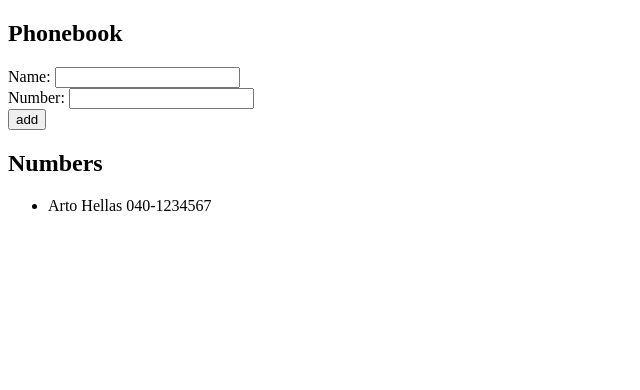
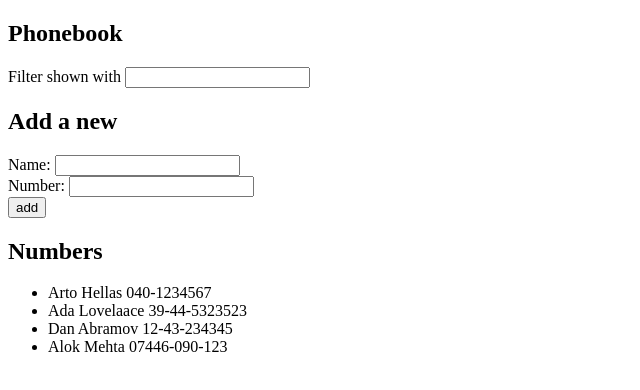
Before and after one commit to mehtaAlok/fullstackopen, a React (Create React App) app in the folder part2/phonebook/: page / in a window 1280 px wide. Shown: the top 390 px of the page, without its empty margins (0-640 px from the left). Built offline with nearby package versions, Linux system fonts and the light colour scheme.

Commit message:
Completed courseinfo 2.9

```diff
--- a/part2/phonebook/src/App.js
+++ b/part2/phonebook/src/App.js
@@ -1,27 +1,38 @@
 import { useState } from "react"
 
-const Person = (person) => {
-  return (
-    <li>
-      {person.person.name} {person.person.phone}
+const Person = ({ person, filter }) => {
+  if (filter) {
+    return filter.map((x, i) => (
+      <li key={i}>
+        {x.name} {x.phone}
+      </li>
+    ))
+  }
+
+  return person.map((x, i) => (
+    <li key={i}>
+      {x.name} {x.phone}
     </li>
-  )
+  ))
 }
 
 const App = () => {
   const [persons, setPersons] = useState([
-    { name: "Arto Hellas", phone: "040-1234567" }
+    { name: "Arto Hellas", phone: "040-1234567" },
+    { name: "Ada Lovelaace", phone: "39-44-5323523" },
+    { name: "Dan Abramov", phone: "12-43-234345" },
+    { name: "Alok Mehta", phone: "07446-090-123" }
   ])
   const [newName, setNewName] = useState("")
   const [newNumber, setNumber] = useState("")
+  const [newFilter, setFilter] = useState("")
+  const [newFilterObj, setFilterObj] = useState(null)
 
   const addPerson = (e) => {
     e.preventDefault()
     const personObject = { name: newName }
     const phoneObject = { phone: newNumber }
-    console.log("new name is", newName)
     const found = persons.find((e) => {
-      console.log("what is e", e.name)
       return e.name === newName
     })
     if (found) {
@@ -43,9 +54,22 @@ const App = () => {
     setNumber(e.target.value)
   }
 
+  const filter = (e) => {
+    setFilter(e.target.value)
+    const input = e.target.value
+
+    const output = persons.filter((item) => {
+      return item.name.toLowerCase().includes(input.toLowerCase())
+    })
+
+    setFilterObj(output)
+  }
+
   return (
     <div>
       <h2>Phonebook</h2>
+      Filter shown with <input value={newFilter} onChange={filter}></input>
+      <h2>Add a new</h2>
       <form onSubmit={addPerson}>
         <div>
           Name: <input value={newName} onChange={handleChange} />
@@ -58,13 +82,9 @@ const App = () => {
           <button type="submit">add</button>
         </div>
       </form>
-
       <h2>Numbers</h2>
-
       <ul>
-        {persons.map((x) => (
-          <Person person={x} key={x.name} />
-        ))}
+        <Person person={persons} filter={newFilterObj} />
       </ul>
     </div>
   )
```
